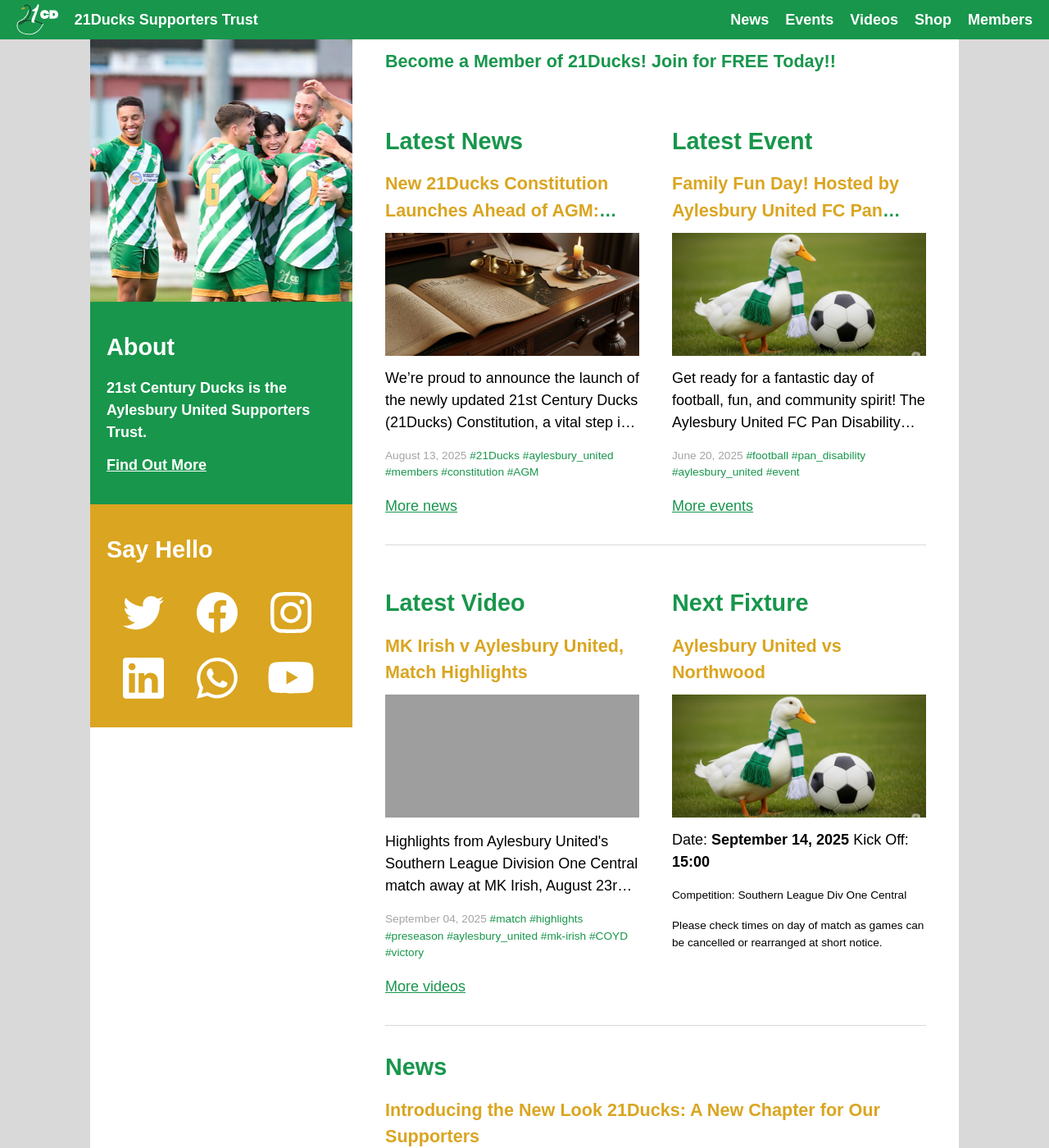
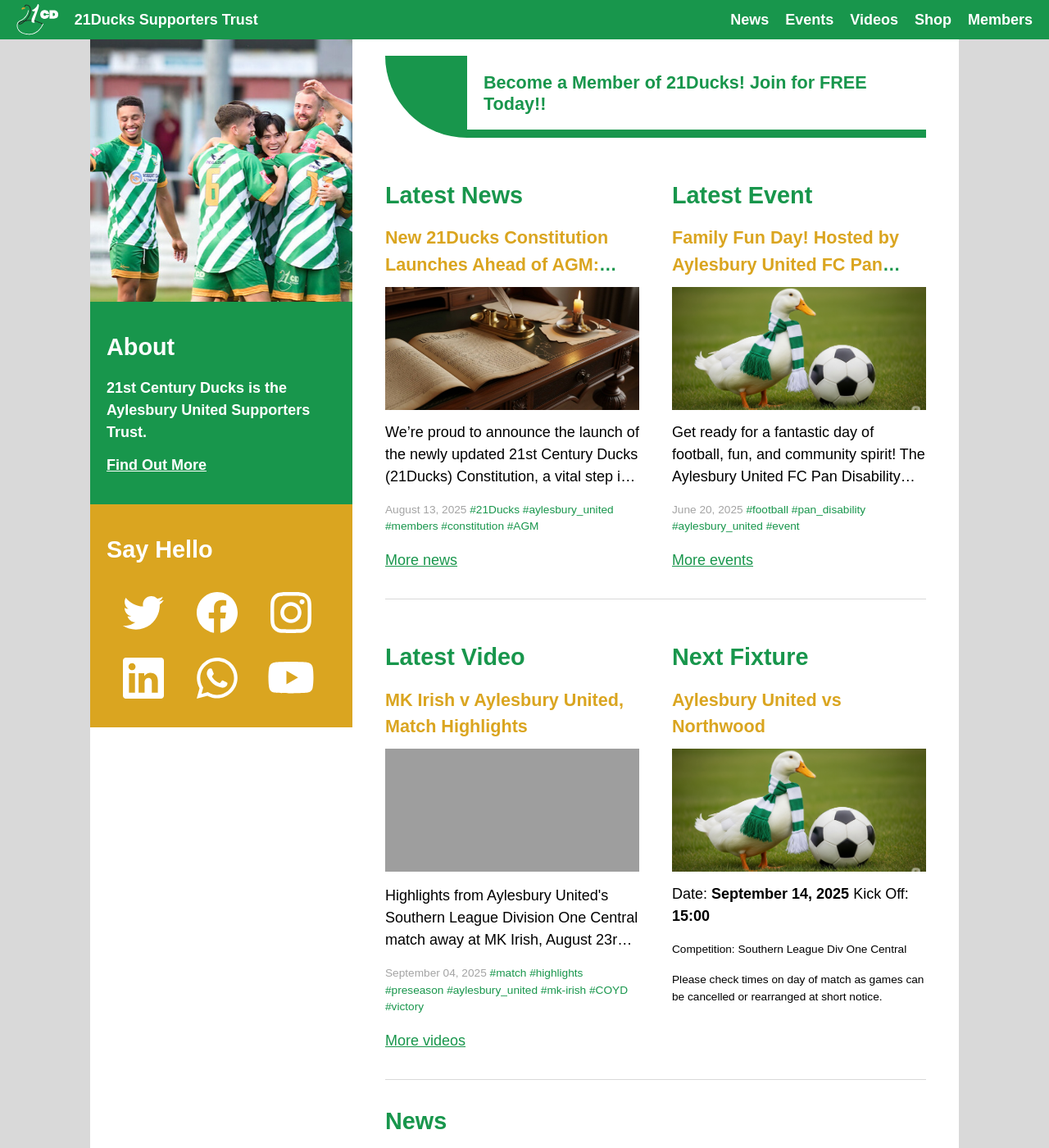
Before and after one commit to RobDWaller/21ducks.github.io, a Jekyll site: the page built from index.html, in a window 1280 px wide and 1400 px high. Shown: the whole window at 82% size. Built offline with Jekyll 4.4.1, drawn with Linux system fonts in a browser that asks for light colours; comment, search, counter and statistics services are not loaded; grey boxes are pictures that could not be loaded.

Commit message:
Added initial styling of the membership banner.

```diff
--- a/_sass/layout.scss
+++ b/_sass/layout.scss
@@ -403,6 +403,35 @@
                 margin-top: 0px;
             }
         }
+
+        .member-banner {
+            width: 100%;
+            height: 100px;
+            margin: 20px 0px 0px 0px;
+            display: flex;
+
+            div:first-child {
+                background: $base-color;
+                height: 100px;
+                width: 100px;
+                border-bottom-left-radius: 100%;
+                flex: 0 0 auto;
+            }
+
+            div:last-child {
+                padding: 20px;
+                box-sizing: border-box;
+                flex: 2 1 auto;
+                border-bottom: 10px solid $base-color;
+
+                h3 {
+                    margin: 0px;
+                    font-size: 1.5em;
+                    line-height: 1.2em;
+                    display: inline;
+                }
+            }
+        }
     }
 }
 
```
